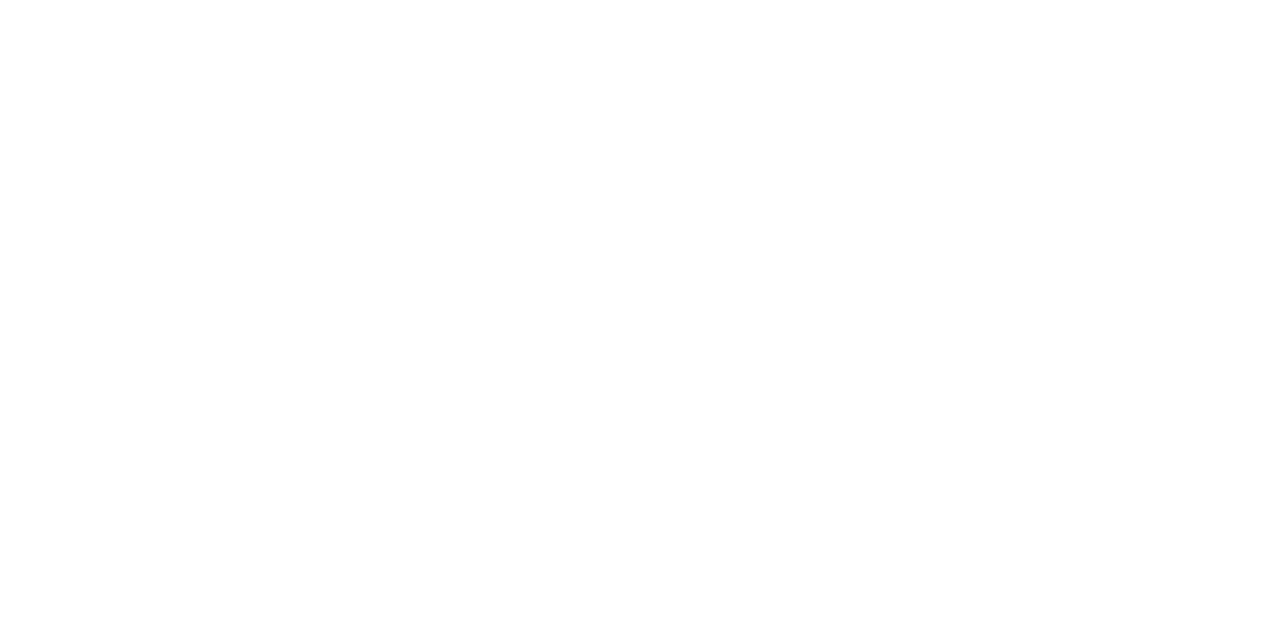
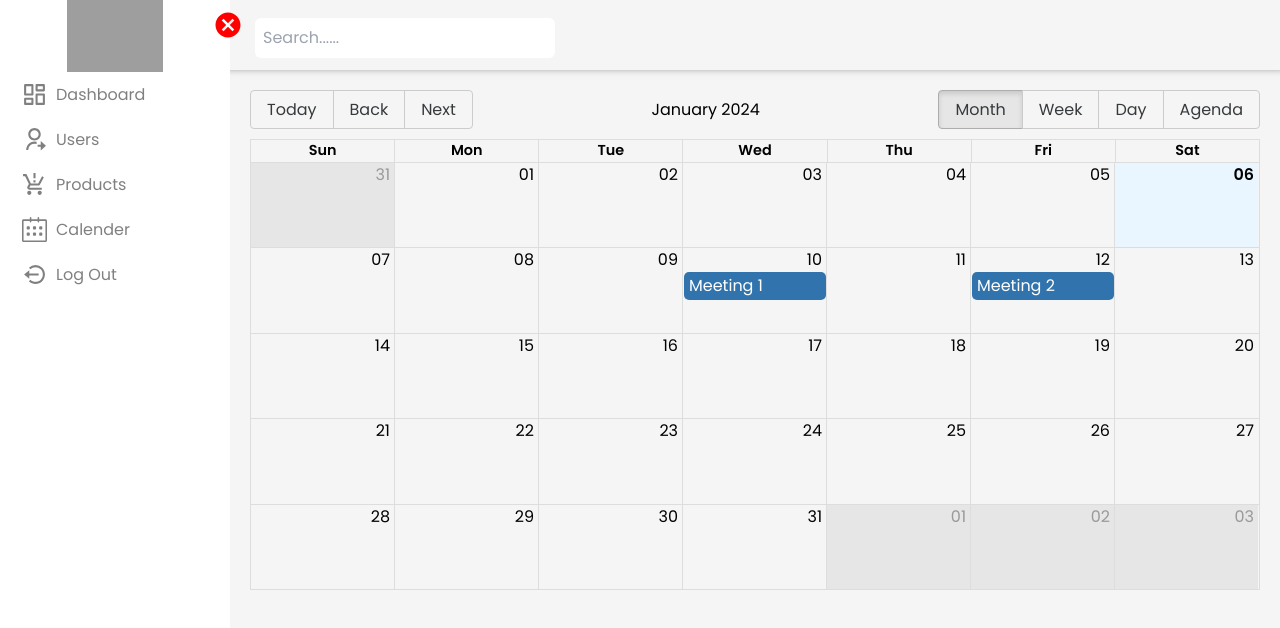
Before and after one commit to smart-devhub/admin-dashboard, a React (Create React App) app: page /calender in a window 1280 px wide. Before the commit this address had no page. Shown: the top 628 px of the page. Built offline with nearby package versions, Linux system fonts and the light colour scheme; grey boxes are pictures that could not be loaded.

Commit message:
add calender

```diff
--- a/package.json
+++ b/package.json
@@ -6,8 +6,11 @@
     "@testing-library/jest-dom": "^5.17.0",
     "@testing-library/react": "^13.4.0",
     "@testing-library/user-event": "^13.5.0",
+    "axios": "^1.6.5",
+    "moment": "^2.30.1",
     "react": "^18.2.0",
     "react-apexcharts": "^1.4.1",
+    "react-big-calendar": "^1.8.5",
     "react-dom": "^18.2.0",
     "react-icons": "^4.12.0",
     "react-router-dom": "^6.21.1",
--- /dev/null
+++ b/src/component/mycalender/mycalender.jsx
@@ -0,0 +1,37 @@
+import moment from 'moment';
+import React from 'react';
+import { Calendar, momentLocalizer } from 'react-big-calendar';
+import 'react-big-calendar/lib/css/react-big-calendar.css';
+
+
+const MyCalendar = () => {
+  const localizer = momentLocalizer(moment);
+
+  const events = [
+    {
+      title: 'Meeting 1',
+      start: new Date(2024, 0, 10, 10, 0), // January 10, 2024, 10:00 AM
+      end: new Date(2024, 0, 10, 12, 0), // January 10, 2024, 12:00 PM
+    },
+    {
+      title: 'Meeting 2',
+      start: new Date(2024, 0, 12, 14, 0), // January 12, 2024, 2:00 PM
+      end: new Date(2024, 0, 12, 16, 0), // January 12, 2024, 4:00 PM
+    },
+    // Add more events as needed
+  ];
+
+  return (
+    <div style={{ height: '500px' }}>
+      <Calendar
+        localizer={localizer}
+        events={events}
+        startAccessor="start"
+        endAccessor="end"
+        titleAccessor="title"
+      />
+    </div>
+  );
+};
+
+export default MyCalendar;
--- a/src/component/sidebars/bigsidebar.jsx
+++ b/src/component/sidebars/bigsidebar.jsx
@@ -1,28 +1,8 @@
 import React from 'react'
 import { Link, useNavigate } from 'react-router-dom'
-import { RiUserShared2Line } from "react-icons/ri";
-import { MdProductionQuantityLimits } from "react-icons/md";
-import { BiLogOutCircle } from "react-icons/bi";
-import { LuLayoutDashboard } from "react-icons/lu";
 
 import './sidebar.css'
-const menuItems = [
-    { name: 'Dashboard', path: '/', icon: <LuLayoutDashboard fontSize={25} color='gray' /> },
-    { name: 'Users', path: '/users', icon: <RiUserShared2Line fontSize={25} color='gray' /> },
-    { name: 'Products', path: '/products', icon: <MdProductionQuantityLimits fontSize={25} color='gray' /> },
-    { name: 'Calender', path: '/users', icon: <RiUserShared2Line fontSize={25} color='gray' /> },
-    { name: 'Settings', path: '/products', icon: <MdProductionQuantityLimits fontSize={25} color='gray' /> },
-    { name: 'Application', path: '/users', icon: <RiUserShared2Line fontSize={25} color='gray' /> },
-    { name: 'List', path: '/products', icon: <MdProductionQuantityLimits fontSize={25} color='gray' /> },
-    { name: 'Profile', path: '/users', icon: <RiUserShared2Line fontSize={25} color='gray' /> },
-
-    { name: 'Log Out', path: '/auth/login', icon: <BiLogOutCircle fontSize={25} color='gray' /> },
-
-
-
-]
-
-
+import { menuItems } from './menuitems'
 
 const Bigsidebar = () => {
     const navigate = useNavigate()
--- /dev/null
+++ b/src/component/sidebars/menuitems.js
@@ -0,0 +1,20 @@
+import { MdRestorePage } from "react-icons/md";
+import { RiUserShared2Line } from "react-icons/ri";
+import { MdProductionQuantityLimits } from "react-icons/md";
+import { BiLogOutCircle } from "react-icons/bi";
+import { LuLayoutDashboard } from "react-icons/lu";
+import { SlCalender } from "react-icons/sl";
+
+export const menuItems = [
+    { name: 'Dashboard', path: '/', icon: <LuLayoutDashboard fontSize={25} color='gray' /> },
+    { name: 'Users', path: '/users', icon: <RiUserShared2Line fontSize={25} color='gray' /> },
+    { name: 'Products', path: '/products', icon: <MdProductionQuantityLimits fontSize={25} color='gray' /> },
+    { name: 'Calender', path: '/calender', icon: <SlCalender fontSize={25} color='gray' /> },
+    // { name: 'Settings', path: '/products', icon: <MdProductionQuantityLimits fontSize={25} color='gray' /> },
+    // { name: 'Application', path: '/users', icon: <RiUserShared2Line fontSize={25} color='gray' /> },
+    // { name: 'List', path: '/products', icon: <MdProductionQuantityLimits fontSize={25} color='gray' /> },
+    // { name: 'Profile', path: '/users', icon: <RiUserShared2Line fontSize={25} color='gray' /> },
+
+    { name: 'Log Out', path: '/auth/login', icon: <BiLogOutCircle fontSize={25} color='gray' /> },
+
+]
--- a/src/component/sidebars/smallSidebar.jsx
+++ b/src/component/sidebars/smallSidebar.jsx
@@ -1,26 +1,7 @@
 import React from 'react'
 import { Link, useNavigate } from 'react-router-dom'
-import { MdRestorePage } from "react-icons/md";
-import { RiUserShared2Line } from "react-icons/ri";
-import { MdProductionQuantityLimits } from "react-icons/md";
-import { BiLogOutCircle } from "react-icons/bi";
-import { LuLayoutDashboard } from "react-icons/lu";
-const menuItems = [
-    { name: 'Dashboard', path: '/', icon: <LuLayoutDashboard fontSize={25} color='gray' /> },
-    { name: 'Users', path: '/users', icon: <RiUserShared2Line fontSize={25} color='gray' /> },
-    { name: 'Products', path: '/products', icon: <MdProductionQuantityLimits fontSize={25} color='gray' /> },
-    { name: 'Calender', path: '/users', icon: <RiUserShared2Line fontSize={25} color='gray' /> },
-    { name: 'Settings', path: '/products', icon: <MdProductionQuantityLimits fontSize={25} color='gray' /> },
-    { name: 'Application', path: '/users', icon: <RiUserShared2Line fontSize={25} color='gray' /> },
-    { name: 'List', path: '/products', icon: <MdProductionQuantityLimits fontSize={25} color='gray' /> },
-    { name: 'Profile', path: '/users', icon: <RiUserShared2Line fontSize={25} color='gray' /> },
+import { menuItems } from './menuitems'
 
-    { name: 'Log Out', path: '/auth/login', icon: <BiLogOutCircle fontSize={25} color='gray' /> },
-
-
-
-
-]
 
 const SmallSidebar = () => {
     const navigate = useNavigate()
--- /dev/null
+++ b/src/pages/calender/index.jsx
@@ -0,0 +1,12 @@
+import React from 'react'
+import MyCalendar from '../../component/mycalender/mycalender'
+
+const Calender = () => {
+  return (
+    <div>
+        <MyCalendar/>
+    </div>
+  )
+}
+
+export default Calender
--- a/src/pages/product/product.jsx
+++ b/src/pages/product/product.jsx
@@ -1,9 +1,19 @@
 import React from 'react'
 import Typography from '../../component/common/Typography'
+import api from '../../services/api'
 
 const Products = () => {
+  React.useEffect(() => {
+    api.get("/products").then(res => {
+      console.log(res.data)
+    }).catch(err => {
+      console.log(err)
+    })
+  }, [])
   return (
-    <div style={{height:900}}><Typography text="Product Page" fontSize={40} color="red" /></div>
+    <div>
+      <Typography text="Product Page" fontSize={40} color="red" />
+    </div>
   )
 }
 
--- a/src/routes/allroutes.js
+++ b/src/routes/allroutes.js
@@ -2,6 +2,7 @@
 import DashboardLayout from "../layouts/DashboardLayout";
 import Register from "../pages/auth/Register";
 import Login from "../pages/auth/login";
+import Calender from "../pages/calender";
 import Dashboard from "../pages/dashboard";
 import Products from "../pages/product/product";
 import AllUsers from "../pages/users/alluser";
@@ -32,4 +33,9 @@
       component: AllUsers,
       layout: DashboardLayout,
     },
+    {
+      path: '/calender',
+      component: Calender,
+      layout: DashboardLayout,
+    },
   ];
--- /dev/null
+++ b/src/services/api.js
@@ -0,0 +1,34 @@
+import axios from 'axios';
+
+
+const api = axios.create({
+  baseURL: 'https://dummyjson.com',
+});
+
+// Request interceptor
+api.interceptors.request.use(
+  (config) => {
+    // Do something before sending the request
+    // For example, you can set headers or modify the request data
+    return config;
+  },
+  (error) => {
+    // Handle request error
+    return Promise.reject(error);
+  }
+);
+
+// Response interceptor
+api.interceptors.response.use(
+  (response) => {
+    // Do something with the response data
+    // For example, you can modify the response data or handle errors
+    return response;
+  },
+  (error) => {
+    // Handle response error
+    return Promise.reject(error);
+  }
+);
+
+export default api;
```
Also changed, not shown: 1 other file (tests, documents, lock files or other folders).
